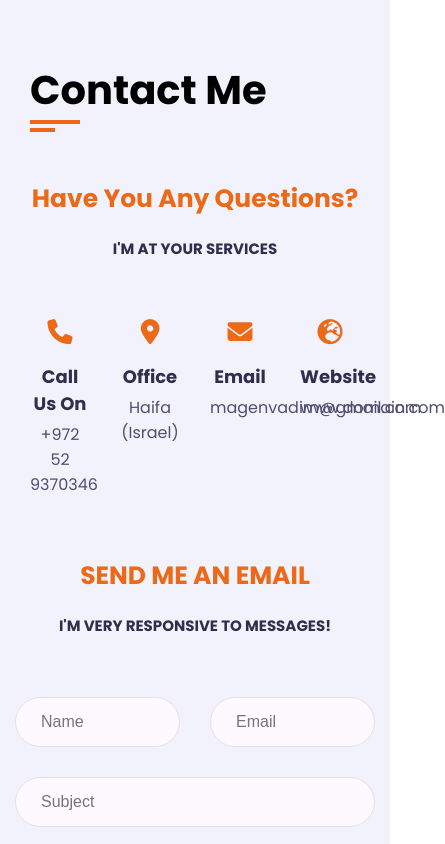
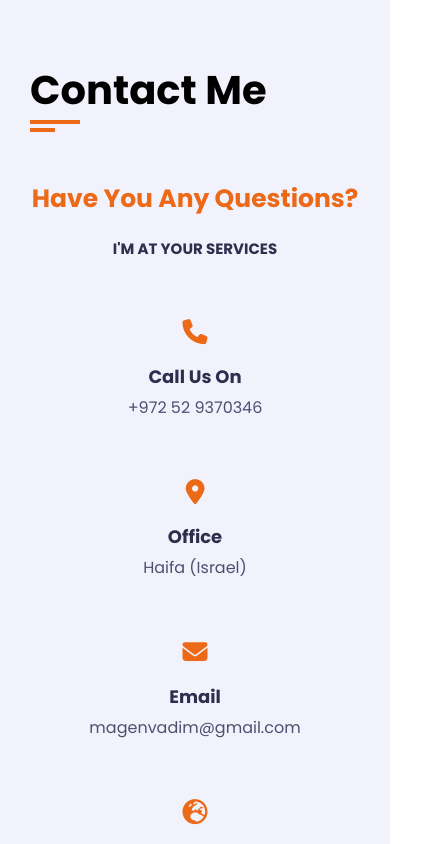
Before and after one commit to MagenVadim/portfolio, a React (Create React App) app: page /contact in a window 390 px wide. Shown: the top 844 px of the page, 445 px wide, since content can reach past the window. Built offline with nearby package versions, Linux system fonts and the light colour scheme.

Commit message:
#10 Responsive design has completed

```diff
--- a/src/contact.css
+++ b/src/contact.css
@@ -73,3 +73,48 @@
     height: 50px;
     padding: 0 50px;
 }
+
+
+
+@media (max-width:1200px){
+    .aside{
+        left: -270px;
+    }
+    .main-content{
+        padding-left: 0;
+    }
+    .about .about-content .personal-info .info-item p span{
+      display: block;
+      margin-left: 0;
+    }
+  }
+
+@media (max-width:990px){
+    .contact .contact-info-item,
+    .portfolio .portfolio-item,
+    .service .service-item{
+        flex: 0 0 50%;
+        max-width: 50%;
+    }
+
+    .home .home-info{
+      flex: 0 0 100%;
+      max-width: 100%;
+    }
+    .home .home-img{
+      display: none;
+    }
+  }
+
+  @media (max-width:767px){
+    .contact .contact-form .col-6,
+    .contact .contact-info-item,
+    .portfolio .portfolio-item,
+    .service .service-item,
+    .education, .experience,
+    .about .about-content .skills,
+    .about .about-content .personal-info{
+        flex: 0 0 100%;
+        max-width: 100%;
+    }
+  }
--- a/src/index.css
+++ b/src/index.css
@@ -160,19 +160,3 @@ section{
 .shadow-dark{
   box-shadow: 0 0 20px rgba(48, 46, 77, .15);
 }
-
-@media (max-width:1200px){
-  .aside{
-      left: -270px;
-  }
-  .main-content{
-      padding-left: 0;
-  }
-  .about .about-content .personal-info .info-item p span{
-    display: block;
-    margin-left: 0;
-  }
-}
-@media (max-width:990px){
-
-}
```
Also changed, not shown: src/home.css (line endings or trailing spaces).
